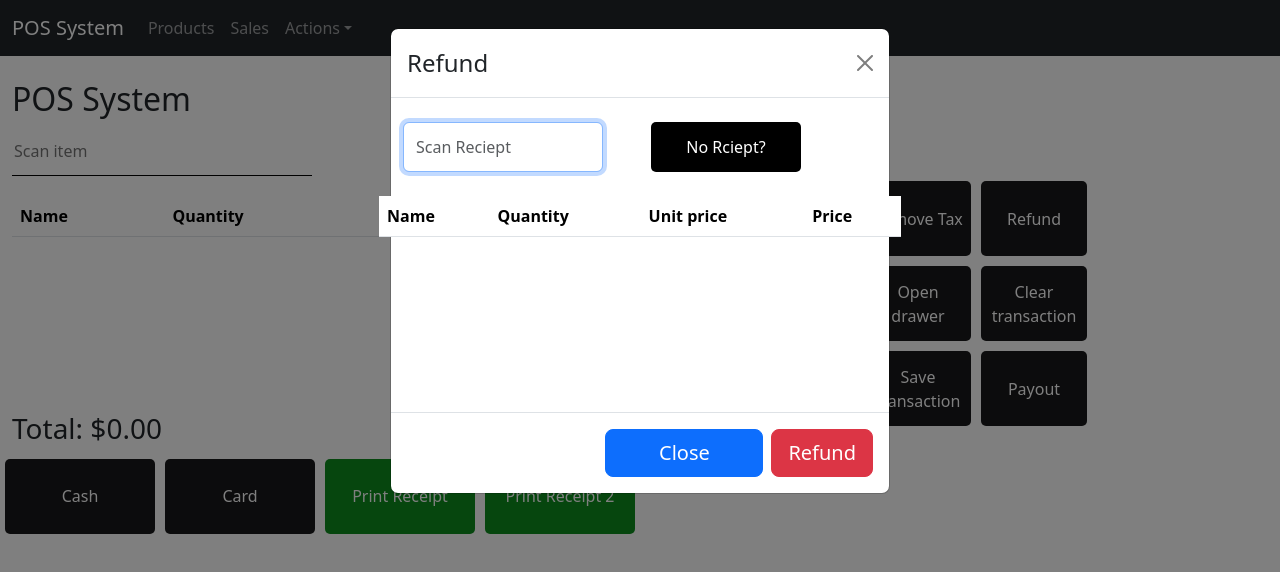
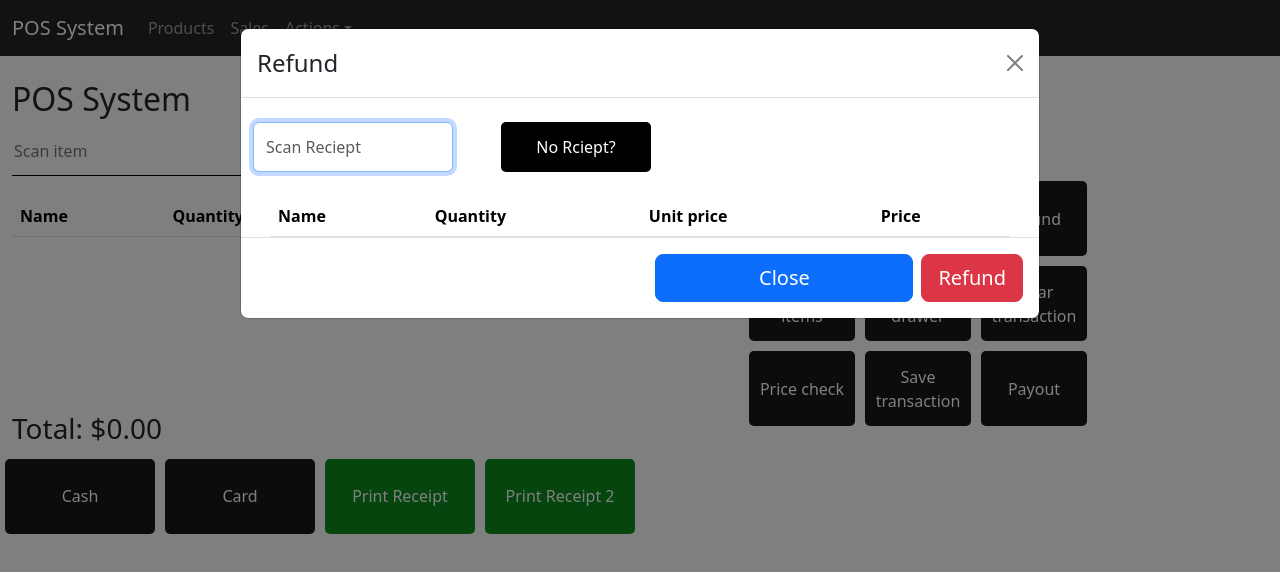
Before and after one commit to magedbebawy/pos-frontend, a React (Create React App) app: page / in a window 1280 px wide. Both pictures are taken after a click on the button "Refund". Shown: the top 572 px of the page. Built offline with nearby package versions, Linux system fonts and the light colour scheme.

Commit message:
refund functions part 2

```diff
--- a/src/components/POS/Pos.js
+++ b/src/components/POS/Pos.js
@@ -407,7 +407,7 @@ const POS = () => {
                     </button>
                 </Modal.Footer>
             </Modal>
-            <Modal show={showRefund} onHide={() => setShowRefund(false)}>
+            <Modal size='lg' show={showRefund} onHide={() => setShowRefund(false)}>
                 <Modal.Header closeButton>
                     <Modal.Title>Refund</Modal.Title>
                 </Modal.Header>
@@ -425,9 +425,26 @@ const POS = () => {
                         <button className='btnRefund m-4' onClick={() => {
                             setNoReciept(!noReciept)
                             refundItemRef.current && refundItemRef.current.focus();
-                            }}>{!noReciept ? 'No Rciept?' : 'Have a reciept?'}</button>
+                            }}>{!noReciept ? 'No Rciept?' : 'Have a reciept?'}
+                        </button>
 
-                        <table className="table tableBody">
+                        {
+                            noReciept ? <div>
+                                <input
+                                ref={refundItemRef} type='text'
+                                className='form-control inputReciept m-4'
+                                placeholder='Scan Item'
+                                onChange={(e) => { setItemNumber(e.target.value)}}
+                                onKeyDown={event => {
+                                    if (event.key === 'Enter') {
+                                        console.log('item number', itemNumber);
+                                    }
+                                }}
+                                />
+                            </div> : ''
+                        }
+
+                        <table className="table customTable">
                             <thead>
                                 <tr>
                                     <th>Name</th>
@@ -450,21 +467,6 @@ const POS = () => {
                                 ))}
                             </tbody>
                         </table>
-                        {
-                            noReciept ? <div>
-                                <input
-                                ref={refundItemRef} type='text'
-                                className='form-control inputReciept m-4'
-                                placeholder='Scan Item'
-                                onChange={(e) => { setItemNumber(e.target.value)}}
-                                onKeyDown={event => {
-                                    if (event.key === 'Enter') {
-                                        console.log('item number', itemNumber);
-                                    }
-                                }}
-                                />
-                            </div> : ''
-                        }
                     </div>
                 <Modal.Footer>
                     <button className='btn btn-lg btn-primary col-md-4' onClick={() => {
--- a/src/components/POS/pos.css
+++ b/src/components/POS/pos.css
@@ -50,3 +50,8 @@
     border-radius: 5px;
     border: none;
 }
+
+.customTable {
+    max-width: 90%;
+    margin: 0 auto;
+}
```
